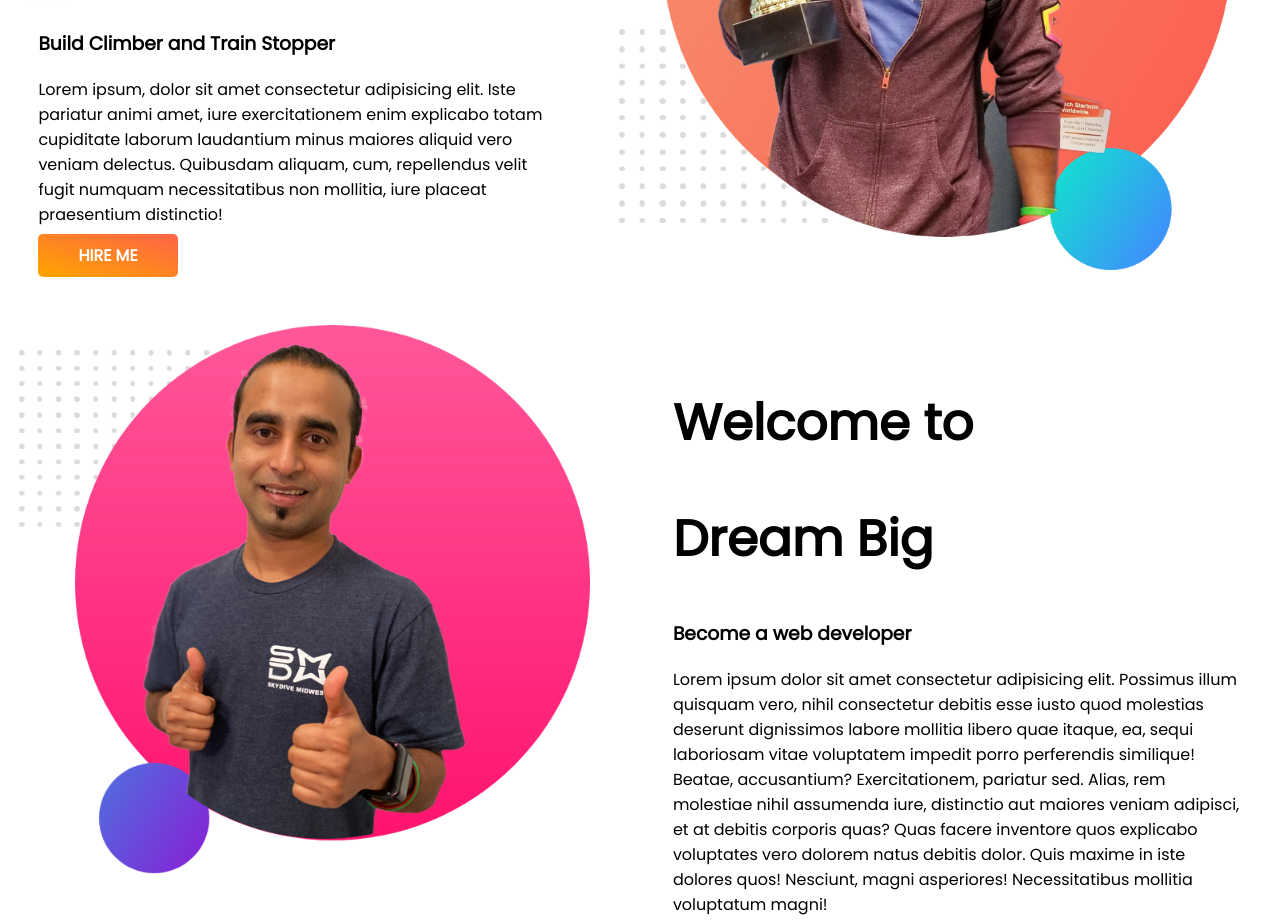
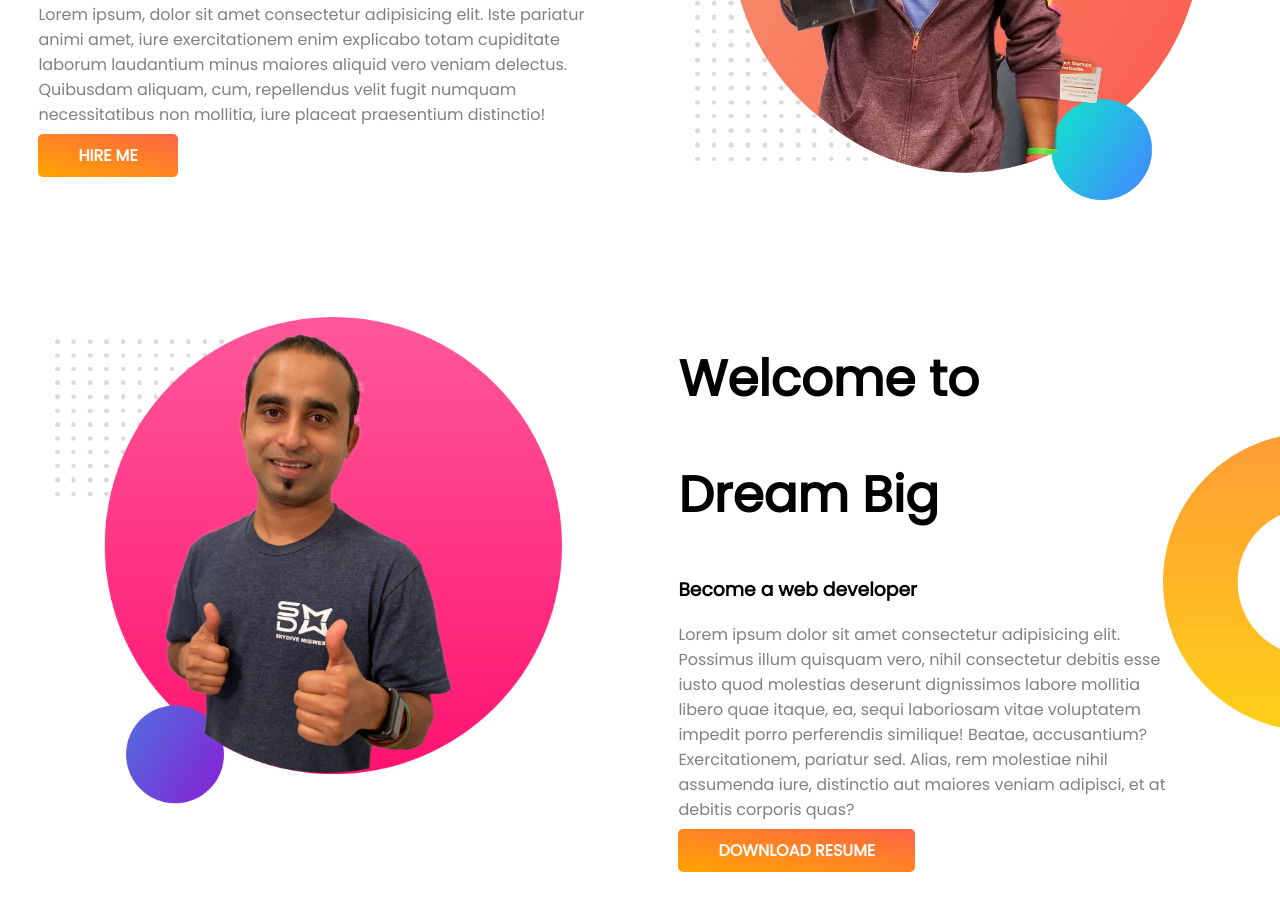
Before and after one commit to hasibmiraz/first-html-website, a plain HTML site: page index.html in a window 1280 px wide. Shown: the part 359-1280 px from the top of the page. Drawn offline with Linux system fonts and the light colour scheme.

Commit message:
Second section completed

```diff
--- a/index.html
+++ b/index.html
@@ -14,7 +14,7 @@
         <h1>Welcome to</h1>
         <h1><span class="orange-color">Web Developer</span> World</h1>
         <h3>Build Climber and Train Stopper</h3>
-        <p>
+        <p class="descriptin-one">
           Lorem ipsum, dolor sit amet consectetur adipisicing elit. Iste
           pariatur animi amet, iure exercitationem enim explicabo totam
           cupiditate laborum laudantium minus maiores aliquid vero veniam
@@ -28,14 +28,14 @@
           >HIRE ME</a
         >
       </div>
-      <div class="author-image">
+      <div class="description">
         <img src="images/jhankar.png" alt="Image" />
       </div>
     </section>
 
     <!-- Section Two -->
     <section class="section-two">
-      <div class="author-image">
+      <div class="description">
         <img src="images/jhankar2.png" alt="Image" />
       </div>
 
@@ -43,17 +43,14 @@
         <h1>Welcome to</h1>
         <h1>Dream Big</h1>
         <h3>Become a web developer</h3>
-        <p>
+        <p class="descriptin-two">
           Lorem ipsum dolor sit amet consectetur adipisicing elit. Possimus
           illum quisquam vero, nihil consectetur debitis esse iusto quod
           molestias deserunt dignissimos labore mollitia libero quae itaque, ea,
           sequi laboriosam vitae voluptatem impedit porro perferendis similique!
           Beatae, accusantium? Exercitationem, pariatur sed. Alias, rem
           molestiae nihil assumenda iure, distinctio aut maiores veniam
-          adipisci, et at debitis corporis quas? Quas facere inventore quos
-          explicabo voluptates vero dolorem natus debitis dolor. Quis maxime in
-          iste dolores quos! Nesciunt, magni asperiores! Necessitatibus mollitia
-          voluptatum magni!
+          adipisci, et at debitis corporis quas?
         </p>
         <a
           class="link-button"
--- a/style.css
+++ b/style.css
@@ -13,8 +13,16 @@ h1 {
   color: orange;
 }
 
+section {
+  display: flex;
+}
+
+.descriptin-one,
+.descriptin-two {
+  color: gray;
+}
+
 .section-one {
-  display: flex;
   background-image: url('images/top-banner.png');
   background-repeat: no-repeat;
 }
@@ -24,7 +32,7 @@ h1 {
   padding: 3%;
 }
 
-.author-image img {
+.description img {
   width: 90%;
   padding: 3%;
 }
@@ -39,5 +47,11 @@ h1 {
 }
 
 .section-two {
-  display: flex;
+  background-image: url('images/dream-bg.png');
+  background-repeat: no-repeat;
+  background-position: right;
 }
+
+.descriptin-two {
+  padding-right: 70px;
+}
```
